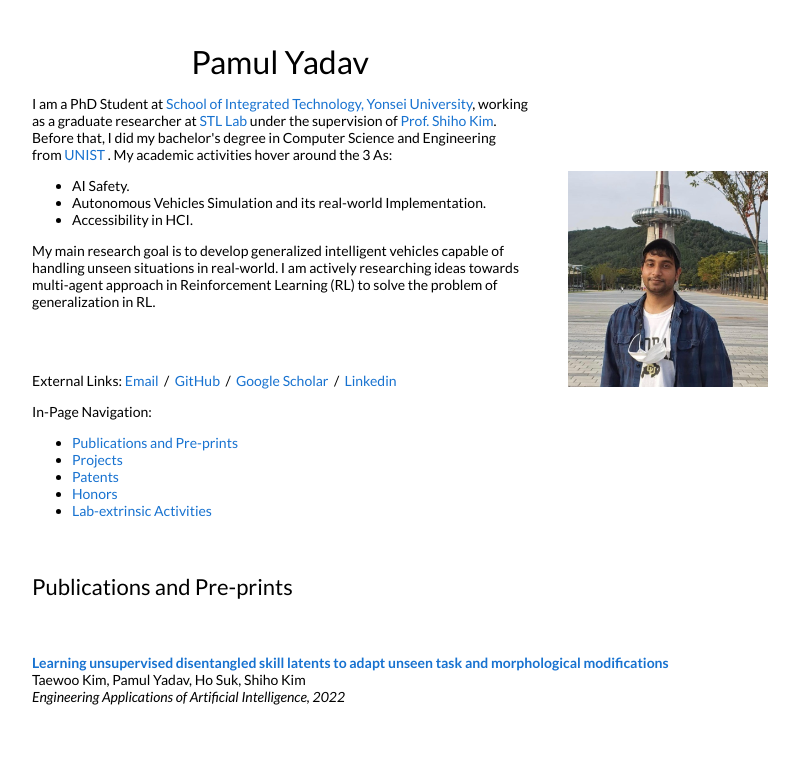
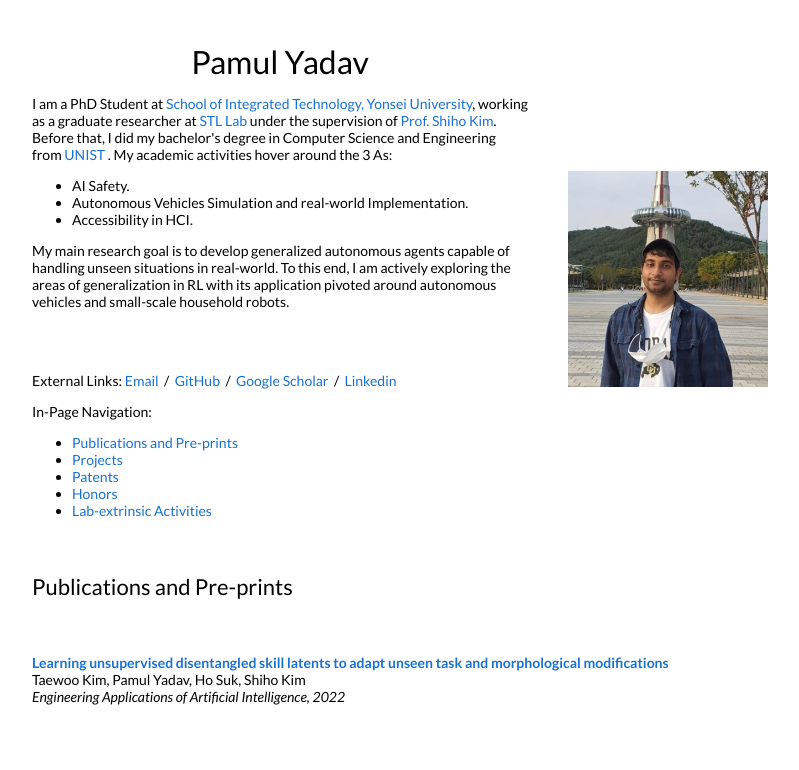
Before and after one commit to pamulism/pamulism.github.io, a plain HTML site: page index.html in a window 1280 px wide. Shown: the top 770 px of the page, without its empty margins (228-1027 px from the left). Drawn offline with Linux system fonts and the light colour scheme.

Commit message:
Update index.html

```diff
--- a/index.html
+++ b/index.html
@@ -75,14 +75,14 @@
             	I am a PhD Student at <a href="https://sit.yonsei.ac.kr/sit/index.do"> School of Integrated Technology, Yonsei University</a>, working as a graduate researcher at <a href="http://stl.yonsei.ac.kr/">STL Lab </a> under the supervision of <a href="https://sites.google.com/site/shihoyonsei/professor"> Prof. Shiho Kim</a>. Before that, I did my bachelor's degree in Computer Science and Engineering from <a href="https://www.unist.ac.kr/"> UNIST </a>. My academic activities hover around the 3 As:
             	<ul>
             		<li>AI Safety.  </li>
-            		<li>Autonomous Vehicles Simulation and its real-world Implementation.</li>
+            		<li>Autonomous Vehicles Simulation and real-world Implementation.</li>
             		<li>Accessibility in HCI.  </li>
             	</ul>
 
             </p>
 
             <p>
-            My main research goal is to develop generalized intelligent vehicles capable of handling unseen situations in real-world. I am actively researching ideas towards multi-agent approach in Reinforcement Learning (RL) to solve the problem of generalization in RL.
+            My main research goal is to develop generalized autonomous agents capable of handling unseen situations in real-world. To this end, I am actively exploring the areas of generalization in RL with its application pivoted around autonomous vehicles and small-scale household robots.
             </p>
 
             <br>
```
